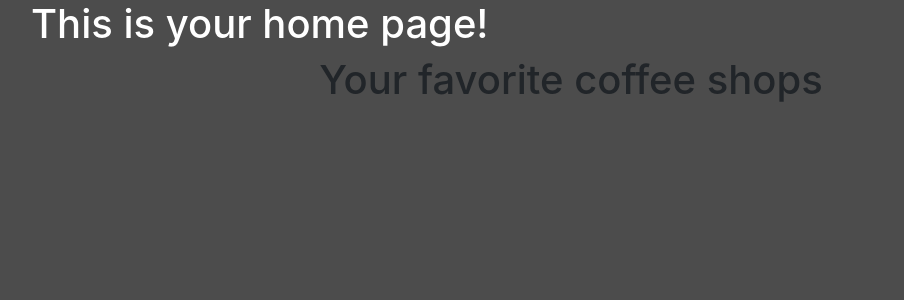
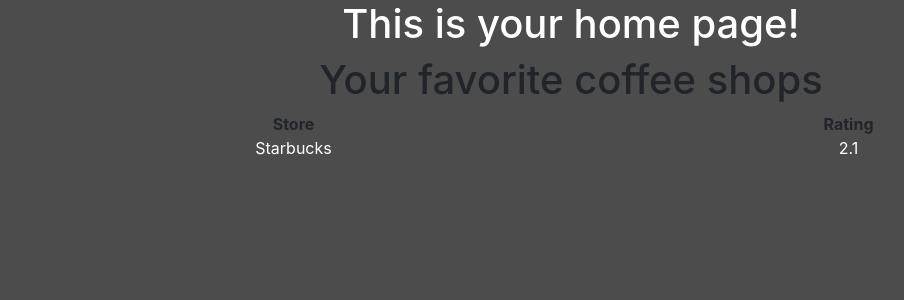
Before and after one commit to sicness9/BrewReview, a Flask app: page /home in a window 1280 px wide. Shown: the part 56-356 px from the top of the page, without its empty margins (69-973 px from the left). Run offline with Flask 2, Linux system fonts and the light colour scheme; a user stored in the database is signed in; data comes from the database, SQL or seed files in the repository; some libraries are stand-ins or nearby versions.

Commit message:
updated user home page to show shops they rated/added

```diff
--- a/website/templates/home.html
+++ b/website/templates/home.html
@@ -1,11 +1,27 @@
 {% extends "base.html" %}
 {% block title %} Home {% endblock %}
 {% block content%}
-<div class="container-fluid">
+<div align="center" class="container-fluid">
     <h1 style="color:white; font-size=300%;">This is your home page!</h1>
 
 </div>
 
 <h1 align="center">Your favorite coffee shops</h1>
 
-{% endblock%}
+<div align="center" class="container">
+  <div class="row">
+    <div class="col" ><b>Store</b></div>
+    <div class="col"><b>Rating</b></div>
+    <div class="w-100"></div>
+    <div class="col">
+        {% for shop in shops %}
+            <p style="color:white"> {{ shop.name }}</p>
+        {% endfor %}</div>
+    <div class="col">
+        {% for shop in shops %}
+            <p style="color:white"> {{ shop.rating }}</p>
+        {% endfor %}
+    </div>
+  </div>
+</div>
+{% endblock %}
--- a/website/views.py
+++ b/website/views.py
@@ -15,7 +15,8 @@ def main():
 @views.route('/home')
 @login_required
 def home():
-    return render_template('home.html', user=current_user)
+    shops = Shops.query.filter(Shops.user_id.contains(current_user.get_id()))
+    return render_template('home.html', user=current_user, shops=shops)
 
 
 # index page
@@ -75,7 +76,7 @@ def shop_index():
     #to display on the shop index page. Trying to figure out how to enter raw SQL using SQLAlchemy, it's not cooperating :)
     """
     for line in shops:
-        name = shops[1]
+        name = db.session.fetchone()[1]
 
         db.session.execute("SELECT count from Shops WHERE name = ?", (name,))
         row = db.session.fetchone()
@@ -129,8 +130,6 @@ def shop_added():
     return render_template('shopAdded.html', form_data=form_data, user=current_user)
 
 
-
-
 # delete a shop id
 @views.route('/shops/<id>', methods=['DELETE'])
 def del_shop(id):
```
